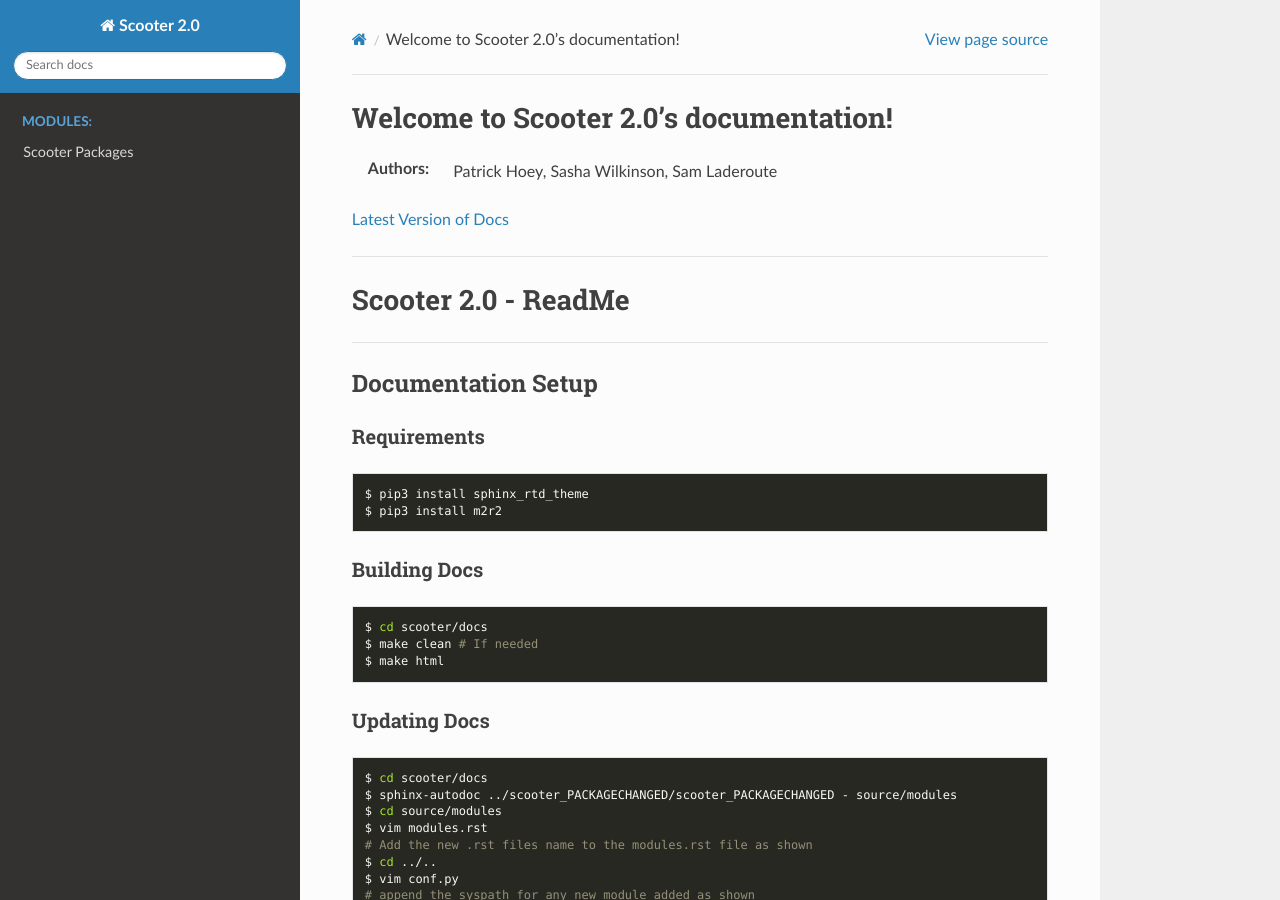
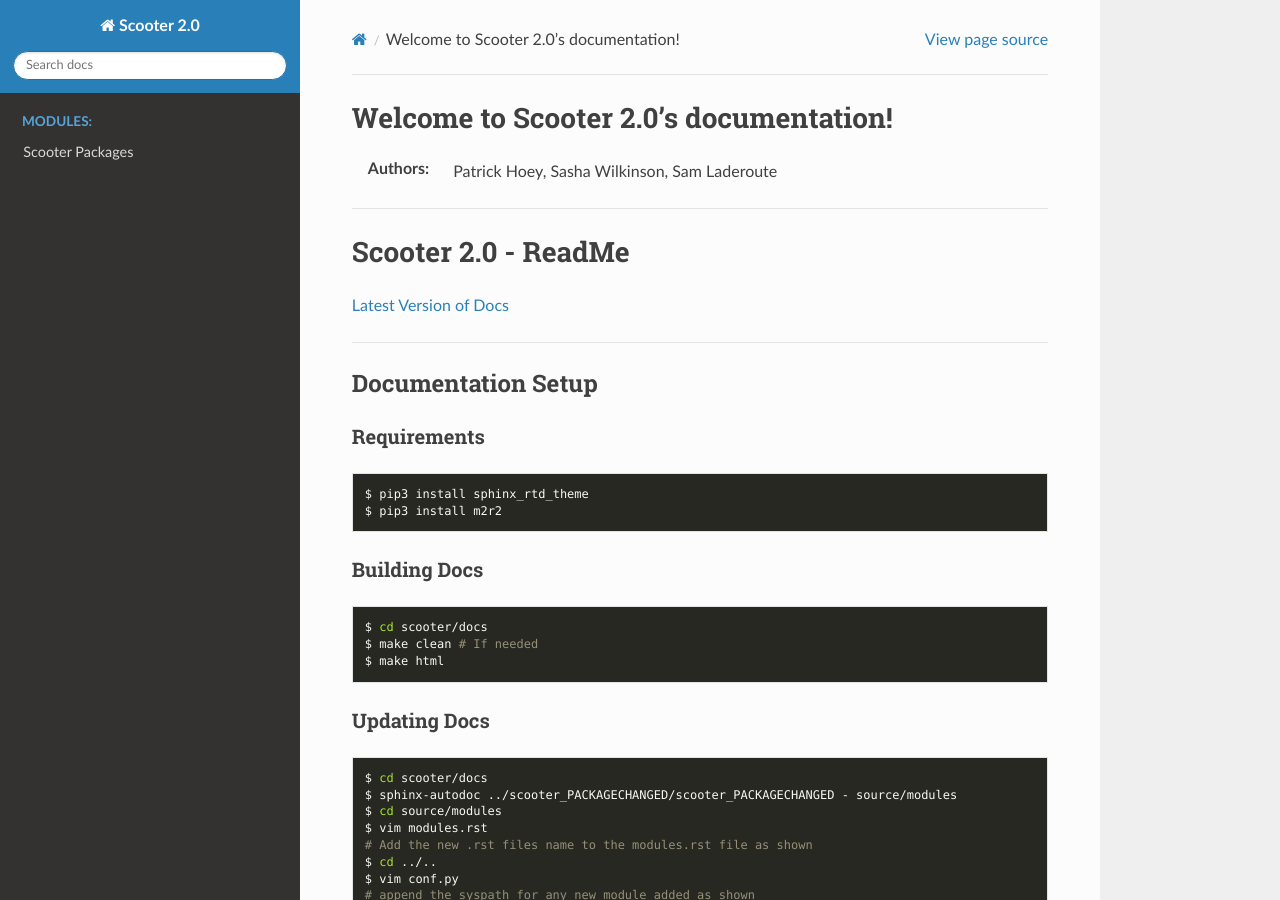
Before and after one commit to umlscooterteam/scooter, a Sphinx documentation site: the page built from docs/source/index.rst, in a window 1280 px wide and 900 px high. Built offline with Sphinx 7.4.7 and the Read the Docs theme 2.0.0, drawn with Linux system fonts in a browser that asks for light colours; part of the change alters nothing that is shown.

Commit message:
Moved link so github links to docs

```diff
--- a/README.md
+++ b/README.md
@@ -1,5 +1,6 @@
 ---
 # Scooter 2.0 - ReadMe
+[Latest Version of Docs](https://scooter.readthedocs.io/)
 
 ---
 
--- a/docs/source/index.rst
+++ b/docs/source/index.rst
@@ -11,7 +11,6 @@ Welcome to Scooter 2.0's documentation!
    Sasha Wilkinson,
    Sam Laderoute
 
-`Latest Version of Docs <https://scooter.readthedocs.io/>`_
 
 .. mdinclude:: ../../README.md
 
```
